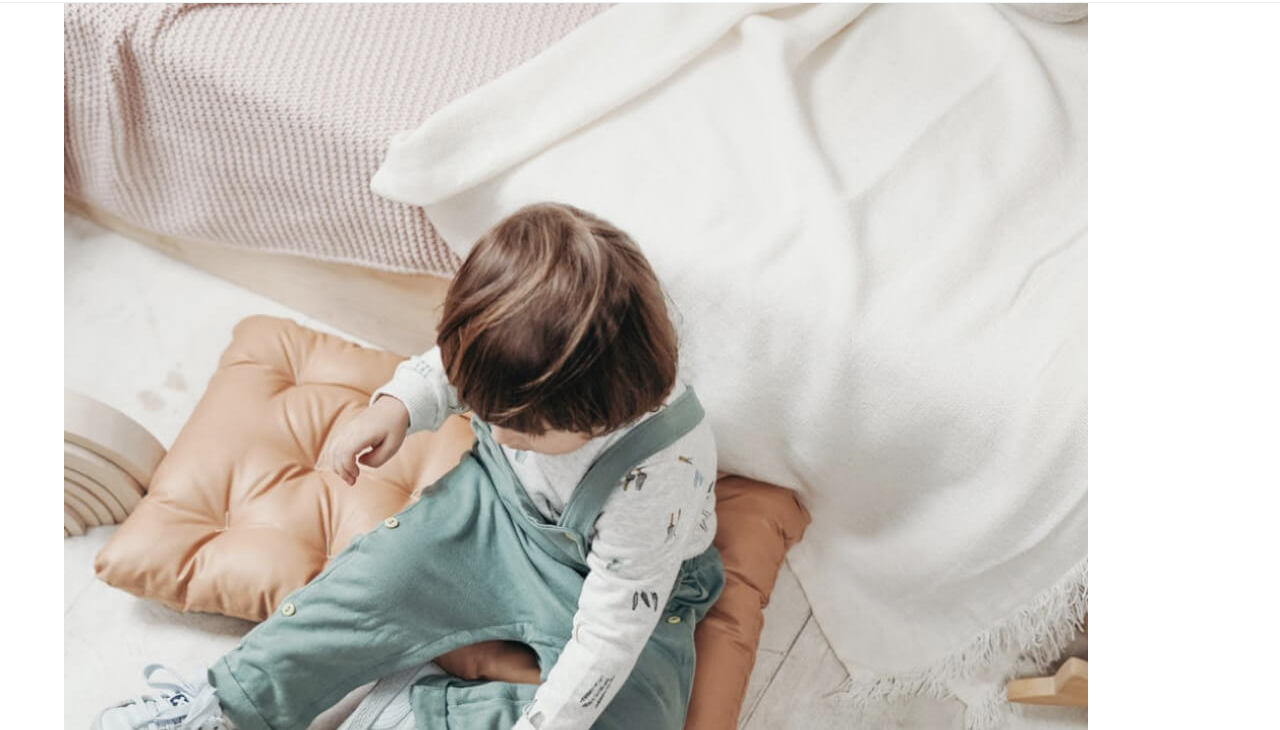
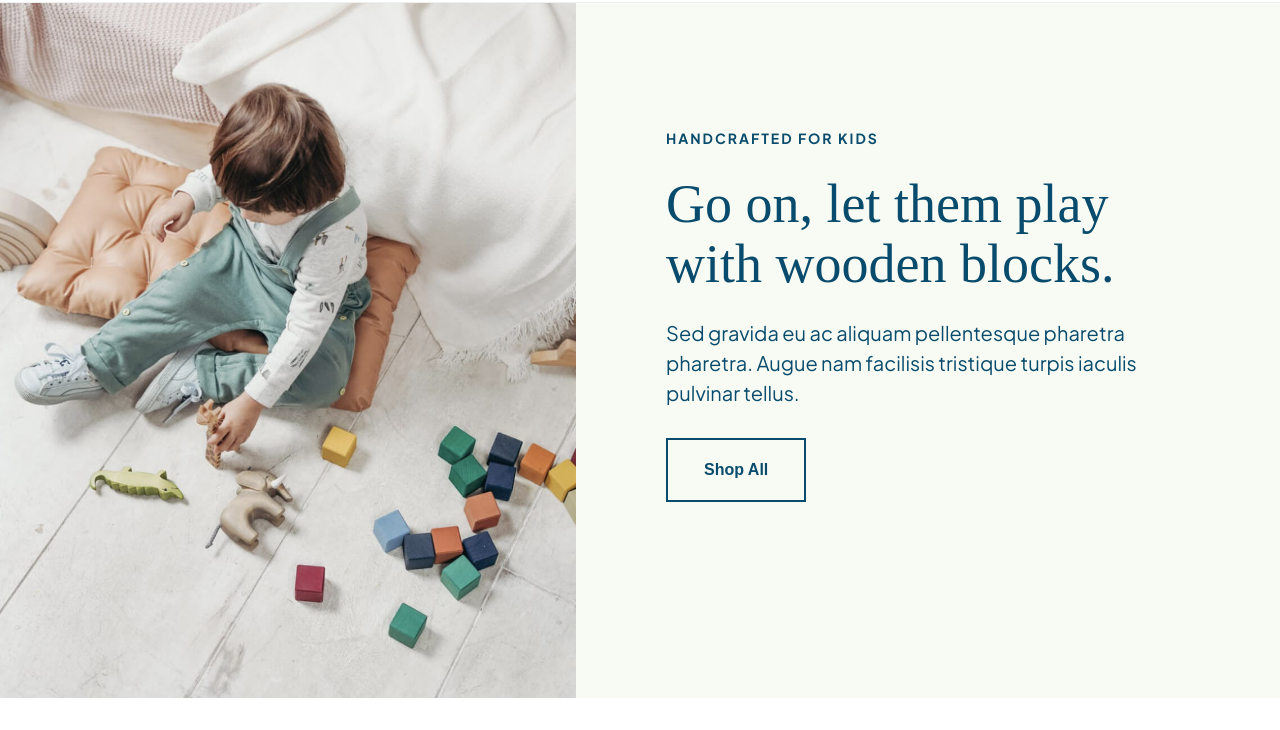
Before and after one commit to blakeknees/ecommerce-store, a plain HTML site: page index.html in a window 1280 px wide. Shown: the part 70-800 px from the top of the page. Drawn offline with Linux system fonts and the light colour scheme; files whose address does not match are found by name; a web font is replaced by a local one.

Commit message:
added header styles

```diff
--- a/index.html
+++ b/index.html
@@ -71,20 +71,18 @@
 	<!-- Header -->
 	<header>
 		<!-- Image Container -->
-		<div class="header-image-container wrapper">
+		<div class="header-image-container">
 			<img src="./assets/header-image.jpg" alt="Wee infant playing with blockos">
 		</div>
 
 
 		<!-- Text Container -->
-		<div class="wrapper">
 			<div class="header-text-container">
-				<h5>Handcrafter for Kids</h5>
+				<h5>Handcrafted for Kids</h5>
 				<h3>Go on, let them play with wooden blocks.</h3>
 				<p>Sed gravida eu ac aliquam pellentesque pharetra pharetra. Augue nam facilisis tristique turpis iaculis pulvinar tellus.</p>
-				<a href="">Shop All</a>
+				<button>Shop All</button>
 			</div> <!-- END .header-text-container -->
-		</div> <!-- END .wrapper -->
 	</header>
 
 	<!-- Main Section -->
--- a/styles/sass/partials/_global.scss
+++ b/styles/sass/partials/_global.scss
@@ -94,3 +94,8 @@ a {
         }
     }
 }
+
+img {
+    max-width: 100%;
+    display: block;
+}
--- /dev/null
+++ b/styles/sass/partials/_header.scss
@@ -0,0 +1,17 @@
+@use "./variables";
+
+header {
+    background: variables.$tertiary;
+    margin-bottom: 90px;
+    display: flex;
+    align-items: center;
+    flex-wrap: wrap;
+
+    .header-image-container {
+        width: 45%;
+    }
+    .header-text-container {
+        width: 55%;
+        padding: 0 90px;
+    }
+}
--- a/styles/sass/styles.scss
+++ b/styles/sass/styles.scss
@@ -3,6 +3,7 @@
 @use "./partials/typography";
 @use "./partials/global";
 @use "./partials/nav";
+@use "./partials/header";
 
 // COLOURS:
 // primary text (blue): #084b6d;
```
Also changed, not shown: styles/styles.css.
